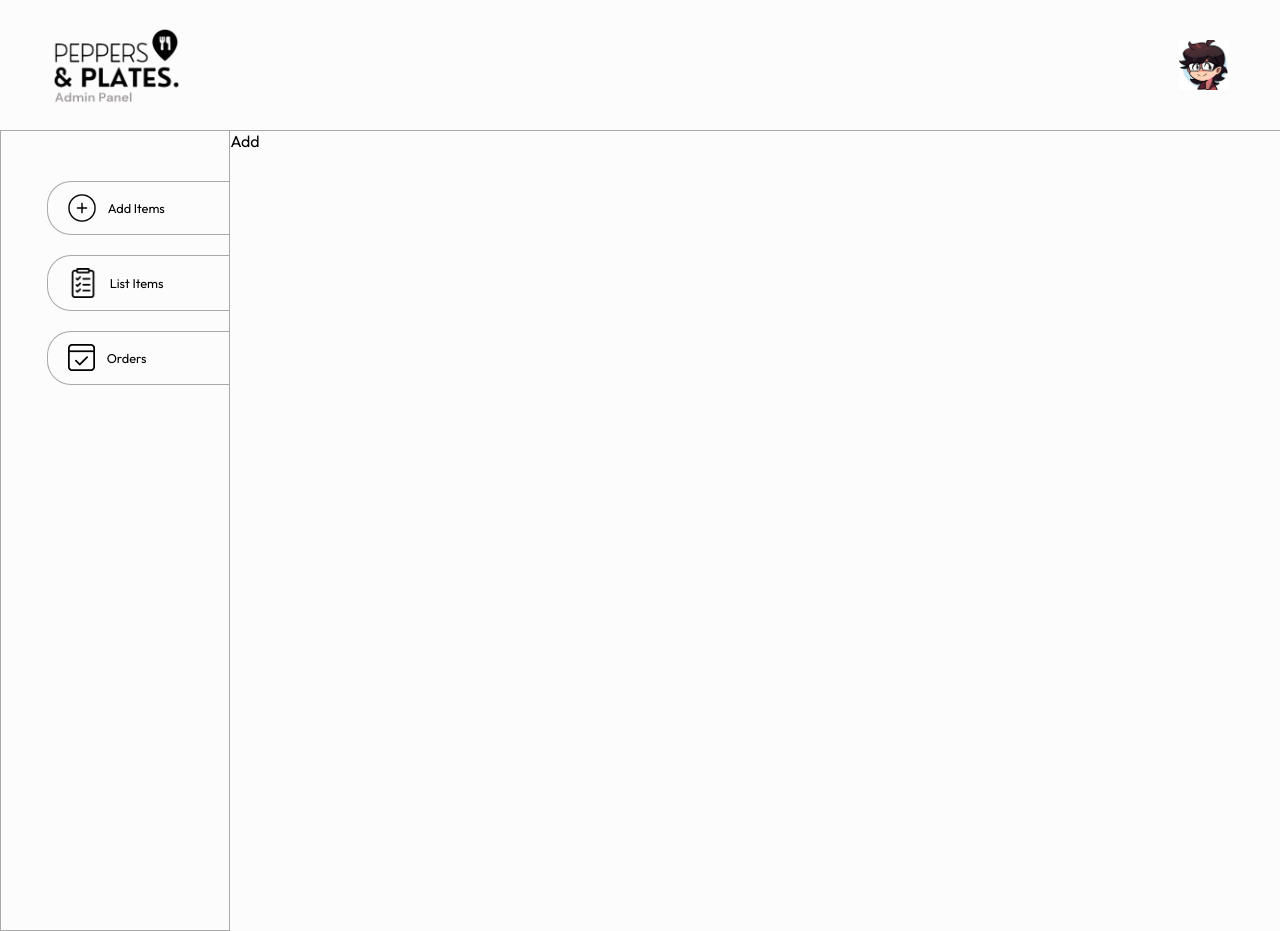
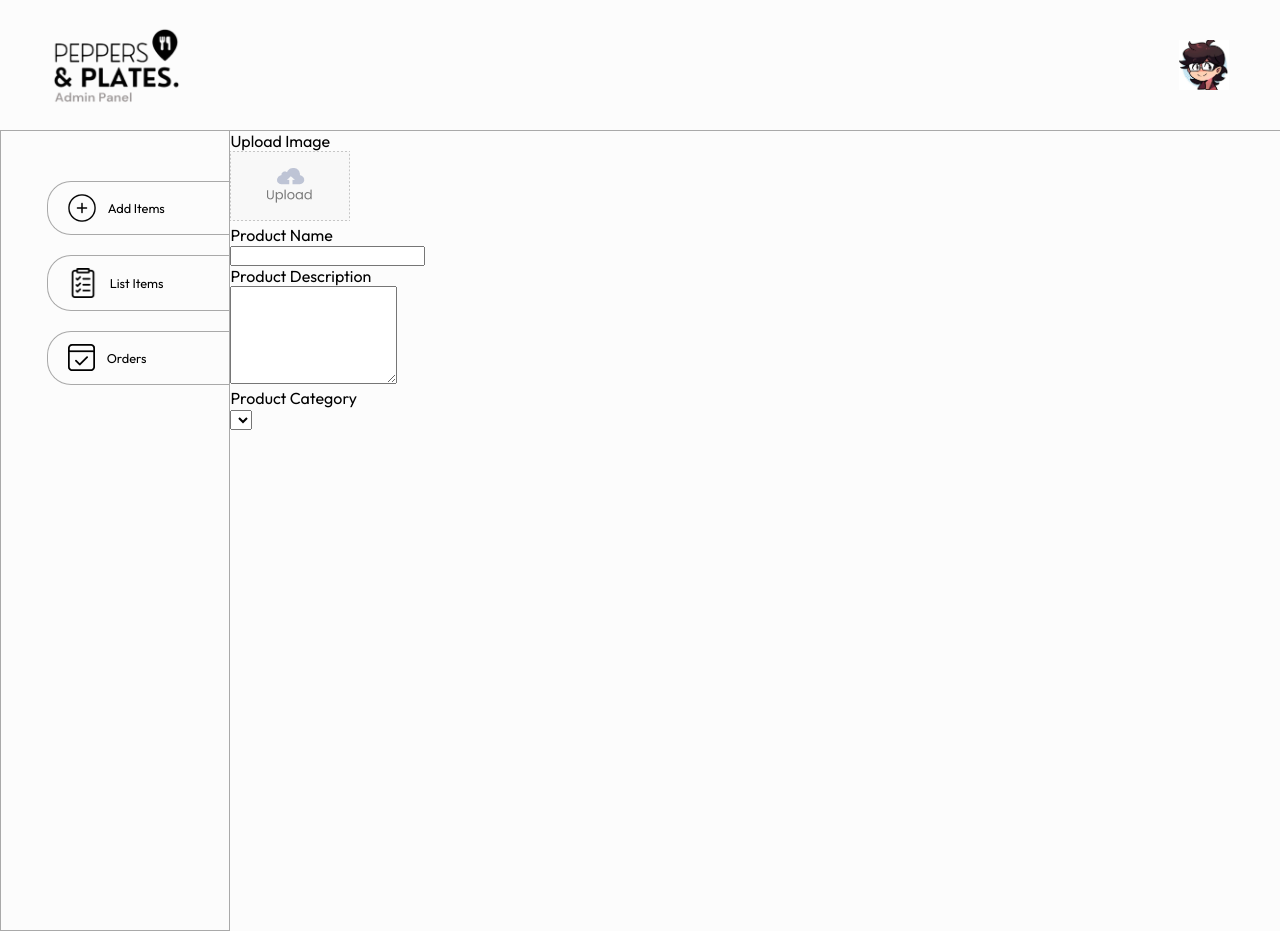
Before and after one commit to Rizz-33/Peppers-and-Plates, a React (Vite) app in the folder admin/: page /add in a window 1280 px wide. Built offline with nearby package versions, Linux system fonts and the light colour scheme.

Commit message:
fix: BrowserRouter error in frontend main

```diff
--- a/admin/src/pages/add/Add.jsx
+++ b/admin/src/pages/add/Add.jsx
@@ -1,9 +1,43 @@
 import React from 'react'
+import { assets } from '../../assets/assets'
 import './Add.css'
 
 const Add = () => {
     return (
-        <div>Add</div>
+        <div className='add'>
+            <form className='flex-col'>
+                <div className="add-img-upload flex-col">
+                    <p>Upload Image</p>
+                    <label htmlFor="image">
+                        <img src={assets.upload_area} alt="" />
+                    </label>
+                    <input type="file" id='image' hidden required/>
+                </div>
+                <div className="add-product-name flex-col">
+                    <p>Product Name</p>
+                    <input type="text" name='name'/>
+                </div>
+                <div className="add-product-description flex-col">
+                    <p>Product Description</p>
+                    <textarea name="description" rows="6" required></textarea>
+                </div>
+                <div className="add-category-price">
+                    <div className="add-category flex-col">
+                        <p>Product Category</p>
+                        <select name="category">
+                            <option value=""></option>
+                            <option value=""></option>
+                            <option value=""></option>
+                            <option value=""></option>
+                            <option value=""></option>
+                            <option value=""></option>
+                            <option value=""></option>
+                            <option value=""></option>
+                        </select>
+                    </div>
+                </div>
+            </form>
+        </div>
     )
 }
 
```
Also changed, not shown: 1 other file (tests, documents, lock files or other folders).
